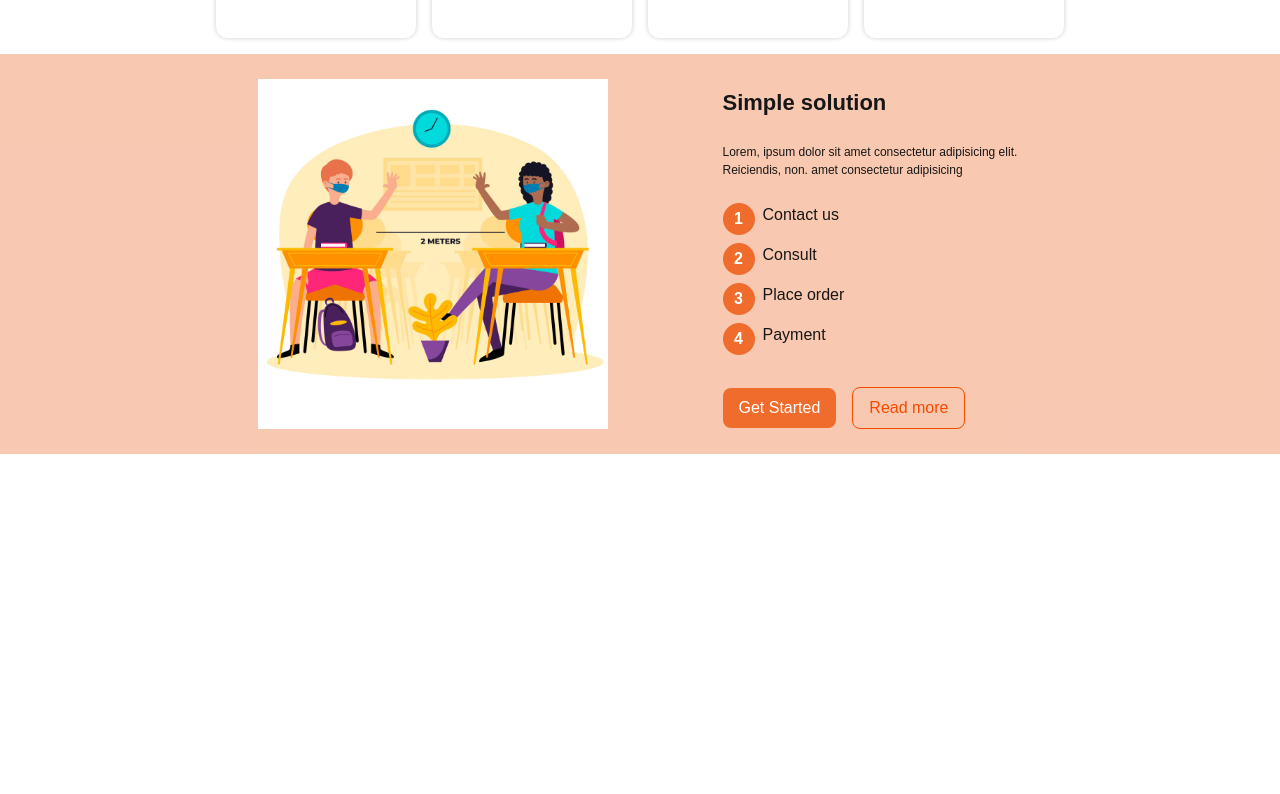
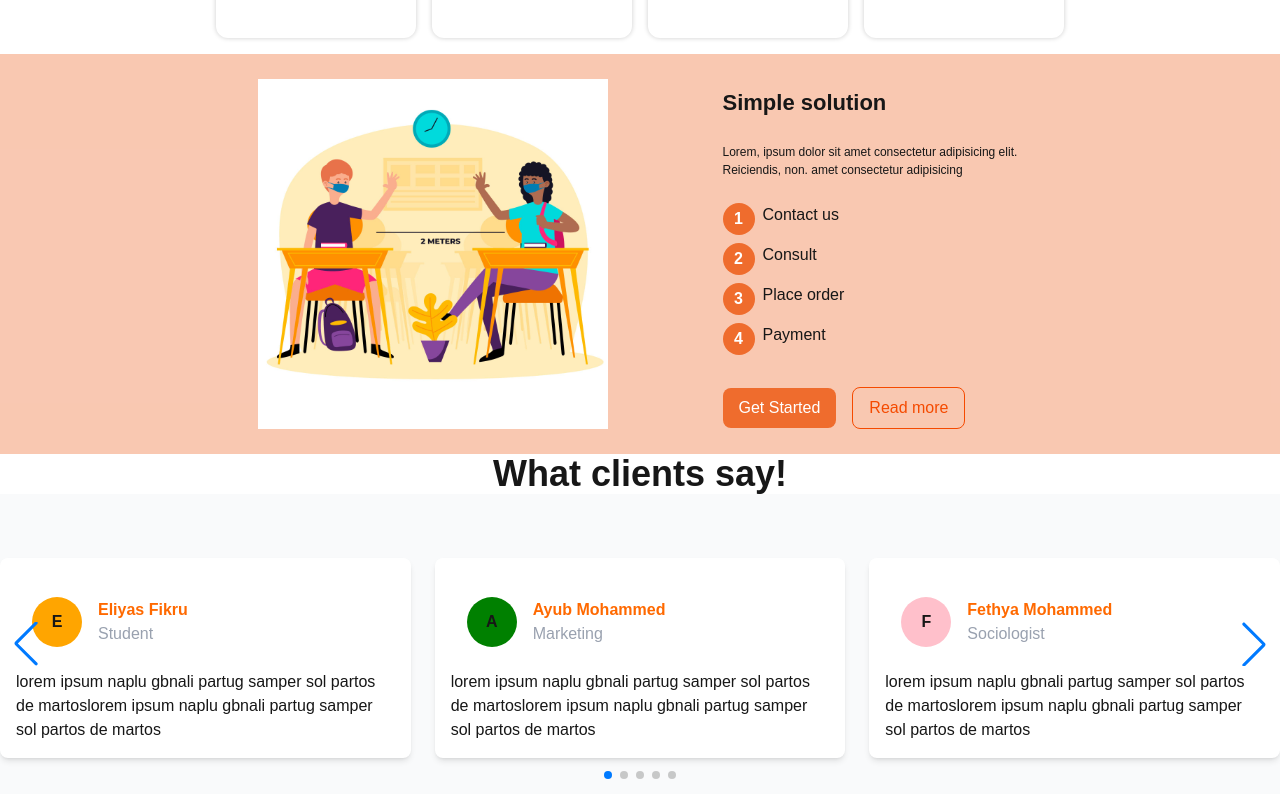
Before and after one commit to Eliyasf/landing, a Next.js app: page / in a window 1280 px wide. Shown: the part 614-1408 px from the top of the page. Before the commit the page ends 1068 px from the top, so only its background shows below. Built offline with nearby package versions, Linux system fonts and the light colour scheme.

Commit message:
Testimonial section in image slider

```diff
--- /dev/null
+++ b/app/components/testimonial.tsx
@@ -0,0 +1,81 @@
+"use client";
+import { Swiper, SwiperSlide } from "swiper/react";
+import { Pagination, Navigation } from "swiper/modules";
+import "swiper/css";
+import "swiper/css/navigation";
+import "swiper/css/pagination";
+
+export default function Slider() {
+  const slidedata = [
+    {
+      id: 1,
+      name: "Eliyas Fikru",
+      role: "Student",
+      comment:
+        "lorem ipsum naplu gbnali partug samper sol partos de martoslorem ipsum naplu gbnali partug samper sol partos de martos",
+        color:"orange"
+    },
+    {
+      id: 2,
+      name: "Ayub Mohammed",
+      role: "Marketing",
+      comment:
+        "lorem ipsum naplu gbnali partug samper sol partos de martoslorem ipsum naplu gbnali partug samper sol partos de martos",
+        color:"green"
+    },
+    {
+      id: 3,
+      name: "Fethya Mohammed",
+      role: "Sociologist",
+      comment:
+        "lorem ipsum naplu gbnali partug samper sol partos de martoslorem ipsum naplu gbnali partug samper sol partos de martos",
+        color:"pink"
+    },
+    {
+      id: 4,
+      name: "Zekariyas Ewnetu",
+      role: "Videographer",
+      comment:
+        "lorem ipsum naplu gbnali partug samper sol partos de martoslorem ipsum naplu gbnali partug samper sol partos de martos",
+        color:"blue"
+    },
+    {
+      id: 5,
+      name: "Natnael Yilma",
+      role: "Graphics Designer",
+      comment:
+        "lorem ipsum naplu gbnali partug samper sol partos de martoslorem ipsum naplu gbnali partug samper sol partos de martos",
+        color:"aqua"
+    },
+  ];
+
+  return (
+    <>
+    <h1 className="text-center text-4xl font-bold">What clients say!</h1>
+      <Swiper className="flex justify-center items-center    p-8 bg-gray-50 h-[300px]"
+        modules={[Navigation, Pagination]}
+        navigation
+        pagination={{ clickable: true }}
+        loop={true}
+        spaceBetween={24}
+        slidesPerView={3}
+      >
+        {slidedata.map((item) => (
+          <SwiperSlide key={item.id} className="flex flex-col !h-[200px] mt-16  w-[450px] justify-center bg-white items-center p-4 gap-2 rounded-lg shadow-md">
+            <div className="flex justify-start items-center p-4 gap-2">
+              <div className="flex justify-center items-center font-bold rounded-full p-4 w-[50px] h-[50px]" style={{
+                backgroundColor:item.color
+              }}>{item.name[0]}</div>
+              <div className="flex flex-col justify-center items-start p-2 ">
+                <p className="text-orange-500 font-bold">{item.name}</p>
+                <p className="text-gray-400">{item.role}</p>
+              </div>
+            </div>
+
+            <p>{item.comment}</p>
+          </SwiperSlide>
+        ))}
+      </Swiper>
+    </>
+  );
+}
--- a/app/page.tsx
+++ b/app/page.tsx
@@ -3,6 +3,7 @@ import Navigation from "./components/navigation";
 import Hero from "./section/hero_section";
 import Service from "./section/service_section";
 import Solution from "./section/solution_section";
+import Testimonials from "./components/testimonial";
 export default function Home() {
   return (
   <>
@@ -14,6 +15,7 @@ export default function Home() {
   <main>
     <Service />
     <Solution/>
+    <Testimonials/>
   </main>
 
   </>
--- a/app/section/solution_section.tsx
+++ b/app/section/solution_section.tsx
@@ -1,8 +1,9 @@
 import Image from "next/image";
-import list from"./list.module.css";
-import { PrimaryBtn , SecondaryBtn} from "../components/buttons";
+import list from "./list.module.css";
+import { PrimaryBtn, SecondaryBtn } from "../components/buttons";
 
 export default function Solution() {
+  const solution = ["Contact us", "Consult", "Place order", "Payment"];
   return (
     <section className="flex gap-[115px] justify-center items-center bg-[#ef6a2d5e] h-[400px] p-4">
       <Image
@@ -19,15 +20,16 @@ export default function Solution() {
         </p>
 
         <ol type="1" className={list.list}>
-          <li className={list.listItem}>Contact us</li>
-          <li className={list.listItem}>Consult</li>
-          <li className={list.listItem}>Place order</li>
-          <li className={list.listItem}>Payment</li>
+          {solution.map((item, index) => (
+            <li className={list.listItem} key={index}>
+              {item}
+            </li>
+          ))}
         </ol>
-<div>
-<PrimaryBtn>Get Started</PrimaryBtn>
-<SecondaryBtn>Read more</SecondaryBtn>
-</div>
+        <div>
+          <PrimaryBtn>Get Started</PrimaryBtn>
+          <SecondaryBtn>Read more</SecondaryBtn>
+        </div>
       </div>
     </section>
   );
```
Also changed, not shown: package.json (+6 -5 lines), 1 other file (tests, documents, lock files or other folders).
